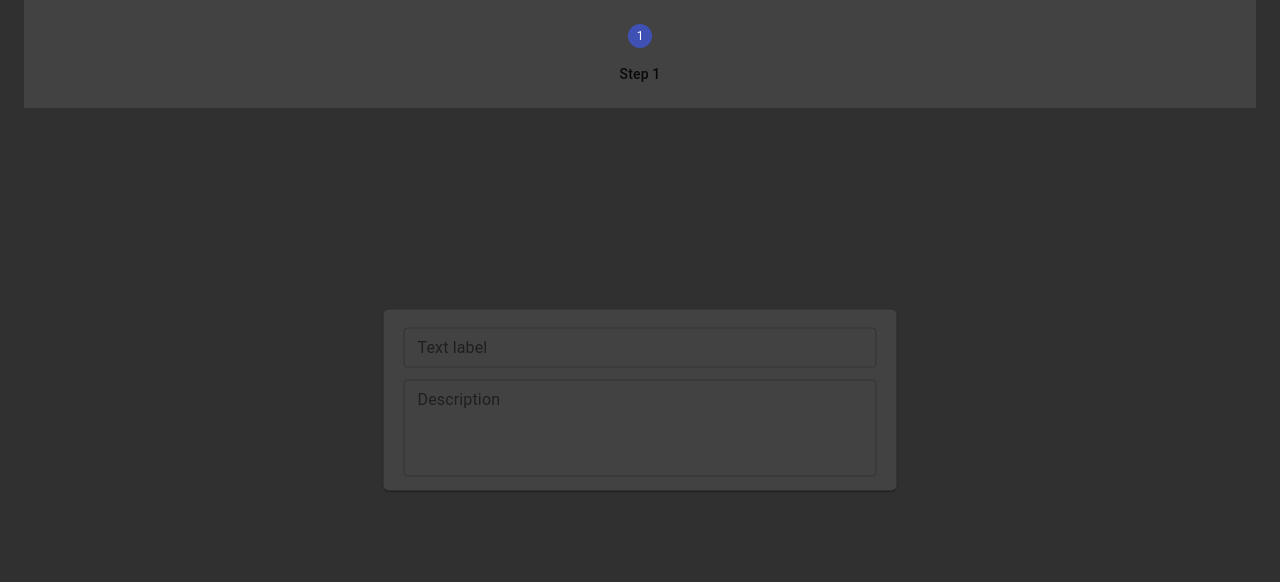
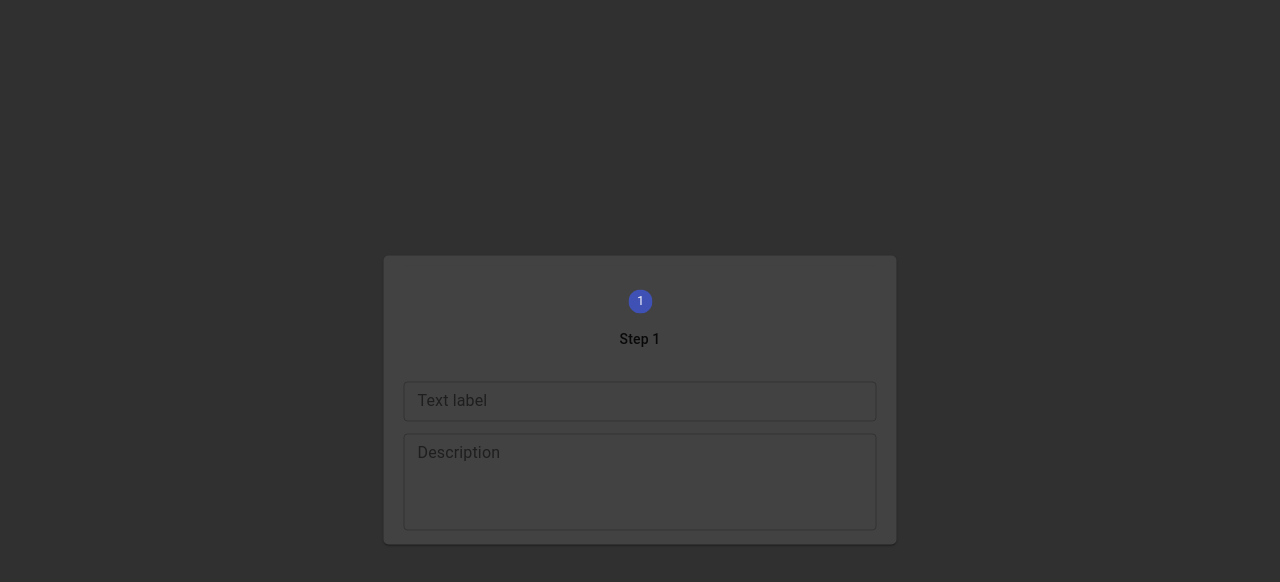
Before and after one commit to skorekm/multistep-form, a React (Create React App) app: page / in a window 1280 px wide. Shown: the top 582 px of the page. Built offline with nearby package versions, Linux system fonts and the light colour scheme.

Commit message:
feat: place stepper in a paper

```diff
--- a/src/Form/Form.tsx
+++ b/src/Form/Form.tsx
@@ -7,13 +7,11 @@ import { Container } from '@material-ui/core';
 export const Form = () => {
   return (
     <Container>
-      <Stepper
-        current={0}
-        steps={['Step 1']}
-      />
-      <FormWrapper
-
-      >
+      <FormWrapper>
+        <Stepper
+          current={0}
+          steps={['Step 1']}
+        />
         <Formik
           initialValues={{ title: '', description: '' }}
           onSubmit={(values) => console.log(values)}
```
